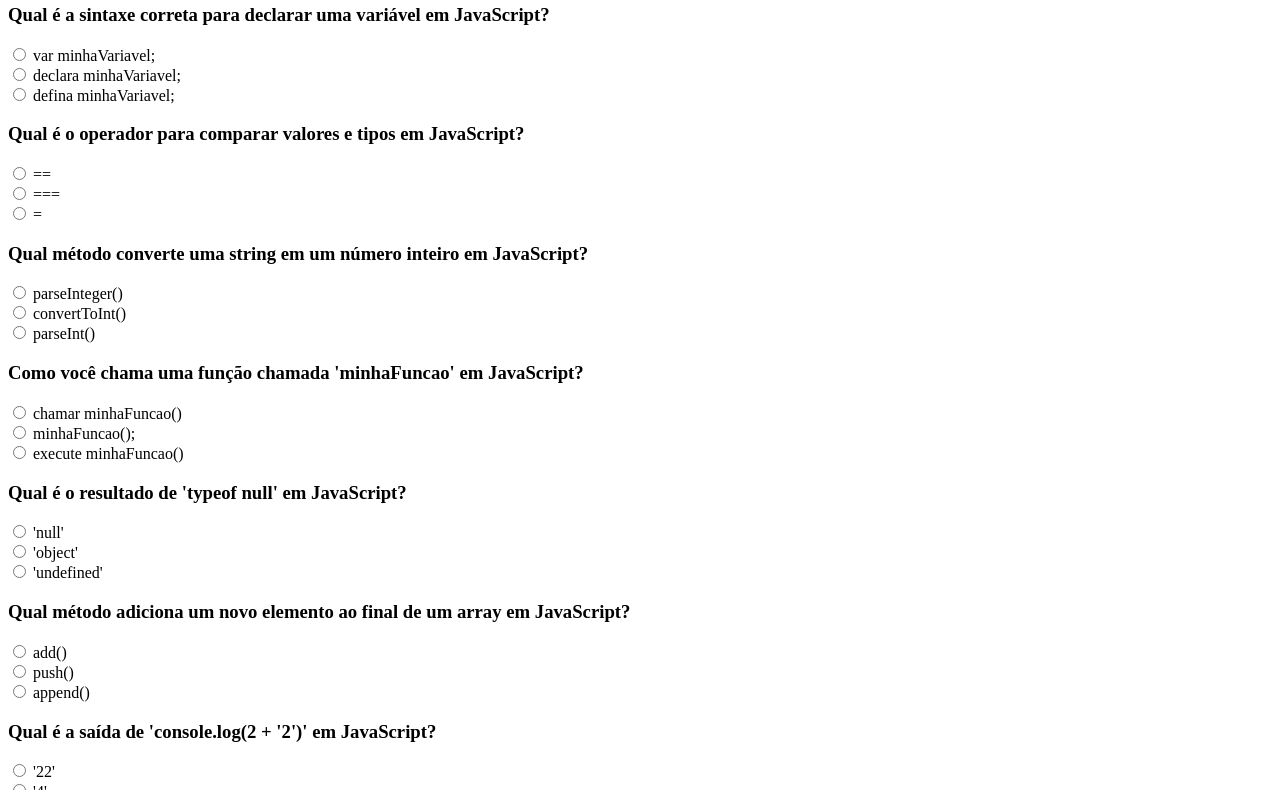
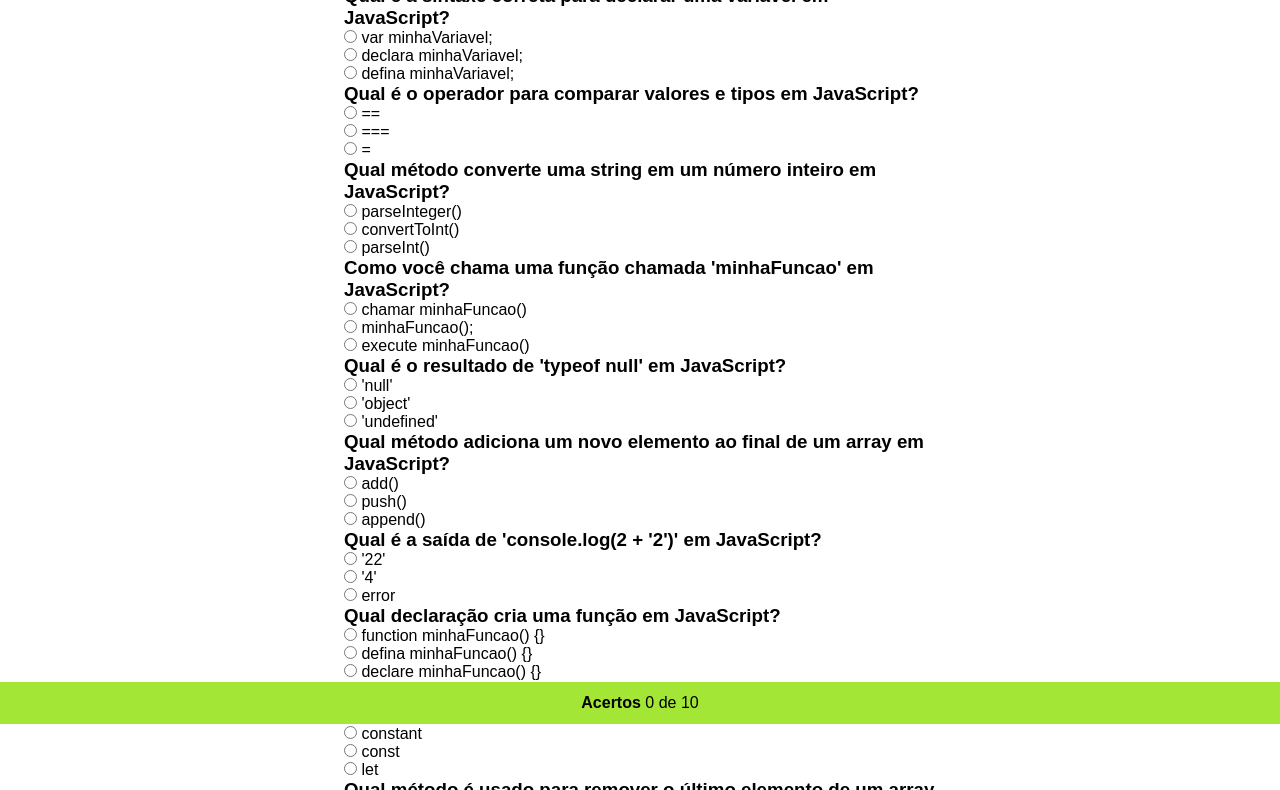
Before and after one commit to DevJanderson/condutor-quiz, a plain HTML site: page index.html in a window 1280 px wide. Shown: the part 76-866 px from the top of the page. Drawn offline with Linux system fonts and the light colour scheme.

Commit message:
Finalizado javascript e iniciando o css

```diff
--- a/index.html
+++ b/index.html
@@ -3,9 +3,11 @@
   <head>
     <meta charset="UTF-8" />
     <meta name="viewport" content="width=device-width, initial-scale=1.0" />
+    <link rel="stylesheet" href="style.css" />
     <title>Condutor-QUIZ</title>
   </head>
   <body>
+    <main>
       <h1>Teste seu conhecimento</h1>
 
       <div id="quiz"></div>
@@ -15,12 +17,19 @@
           <h3>Pergunta</h3>
           <dl>
             <dt>
-            <input type="radio" name="item" value="0" /> <span>Resposta A</span>
+              <input type="radio" name="item" value="0" />
+              <span>Resposta A</span>
             </dt>
           </dl>
         </div>
       </template>
 
+      <div id="acertos">
+        <strong>Acertos</strong>
+        <span> de 10</span>
+      </div>
+    </main>
+
     <script src="script.js"></script>
   </body>
 </html>
--- a/script.js
+++ b/script.js
@@ -7,18 +7,18 @@ const perguntas = [
       "declara minhaVariavel;",
       "defina minhaVariavel;",
     ],
-    respostaCerta: 0,
+    correta: 0,
   },
   {
     pergunta: "Qual é o operador para comparar valores e tipos em JavaScript?",
     respostas: ["==", "===", "="],
-    respostaCerta: 1,
+    correta: 1,
   },
   {
     pergunta:
       "Qual método converte uma string em um número inteiro em JavaScript?",
     respostas: ["parseInteger()", "convertToInt()", "parseInt()"],
-    respostaCerta: 2,
+    correta: 2,
   },
   {
     pergunta: "Como você chama uma função chamada 'minhaFuncao' em JavaScript?",
@@ -27,23 +27,23 @@ const perguntas = [
       "minhaFuncao();",
       "execute minhaFuncao()",
     ],
-    respostaCerta: 1,
+    correta: 1,
   },
   {
     pergunta: "Qual é o resultado de 'typeof null' em JavaScript?",
     respostas: ["'null'", "'object'", "'undefined'"],
-    respostaCerta: 1,
+    correta: 1,
   },
   {
     pergunta:
       "Qual método adiciona um novo elemento ao final de um array em JavaScript?",
     respostas: ["add()", "push()", "append()"],
-    respostaCerta: 1,
+    correta: 1,
   },
   {
     pergunta: "Qual é a saída de 'console.log(2 + '2')' em JavaScript?",
     respostas: ["'22'", "'4'", "error"],
-    respostaCerta: 0,
+    correta: 0,
   },
   {
     pergunta: "Qual declaração cria uma função em JavaScript?",
@@ -52,19 +52,19 @@ const perguntas = [
       "defina minhaFuncao() {}",
       "declare minhaFuncao() {}",
     ],
-    respostaCerta: 0,
+    correta: 0,
   },
   {
     pergunta:
       "Qual é a palavra-chave usada para definir uma constante em JavaScript?",
     respostas: ["constant", "const", "let"],
-    respostaCerta: 1,
+    correta: 1,
   },
   {
     pergunta:
       "Qual método é usado para remover o último elemento de um array em JavaScript?",
     respostas: ["remove()", "pop()", "delete()"],
-    respostaCerta: 1,
+    correta: 1,
   },
 ];
 
@@ -74,25 +74,34 @@ const quiz = document.querySelector("#quiz");
 // Seleciona o elemento "template" no documento HTML
 const template = document.querySelector("template");
 
-// Comentado: Cria um clone do conteúdo do template e adiciona ao elemento quiz
-// const quizItem = template.content.cloneNode(true);
-// quiz.appendChild(quizItem);
+const totolDePerguntas = perguntas.length;
+const corretas = new Set();
+const mostrarTotal = document.querySelector("#acertos span");
+mostrarTotal.textContent = corretas.size + " de " + totolDePerguntas;
 
-// Loop de repetição para cada item na lista de perguntas
 for (const item of perguntas) {
-  // Cria um clone do conteúdo do template para cada item do quiz
   const quizItem = template.content.cloneNode(true);
 
-  // Define o texto do cabeçalho (h3) com a pergunta atual
   quizItem.querySelector("h3").textContent = item.pergunta;
 
-  // Loop de repetição para cada resposta na pergunta atual
   for (const resposta of item.respostas) {
-    // Clona o elemento dt dentro do elemento dl
     const dt = quizItem.querySelector("dl dt").cloneNode(true);
 
-    // Define o texto da resposta atual no span dentro do dt clonado
     dt.querySelector("span").textContent = resposta;
+    dt.querySelector("input").setAttribute(
+      "name",
+      "pergunta-" + perguntas.indexOf(item)
+    );
+    dt.querySelector("input").value = item.respostas.indexOf(resposta);
+
+    dt.querySelector("input").onchange = (event) => {
+      const estaCorreta = event.target.value == item.correta;
+      corretas.delete(item);
+      if (estaCorreta) {
+        corretas.add(item);
+      }
+      mostrarTotal.textContent = corretas.size + " de " + totolDePerguntas;
+    };
 
     // Adiciona o dt clonado (com a resposta) ao elemento dl
     quizItem.querySelector("dl").appendChild(dt);
--- /dev/null
+++ b/style.css
@@ -0,0 +1,30 @@
+*, :root {
+    margin: 0;
+    padding: 0;
+    box-sizing: border-box;
+}
+
+body {
+    font-family: Arial, Helvetica, sans-serif;
+}
+
+
+main {
+    max-width: 640px;
+    margin: 0 auto 64px;
+    padding: 24px;
+}
+
+
+#acertos {
+    text-align: center;
+    background-color: #a3e635;
+
+    position: fixed;
+    bottom: 0;
+    left: 0;
+
+    width: 100%;
+
+    padding: 12px;
+}
```
Lines whose indentation alone changed are shown as unchanged.
